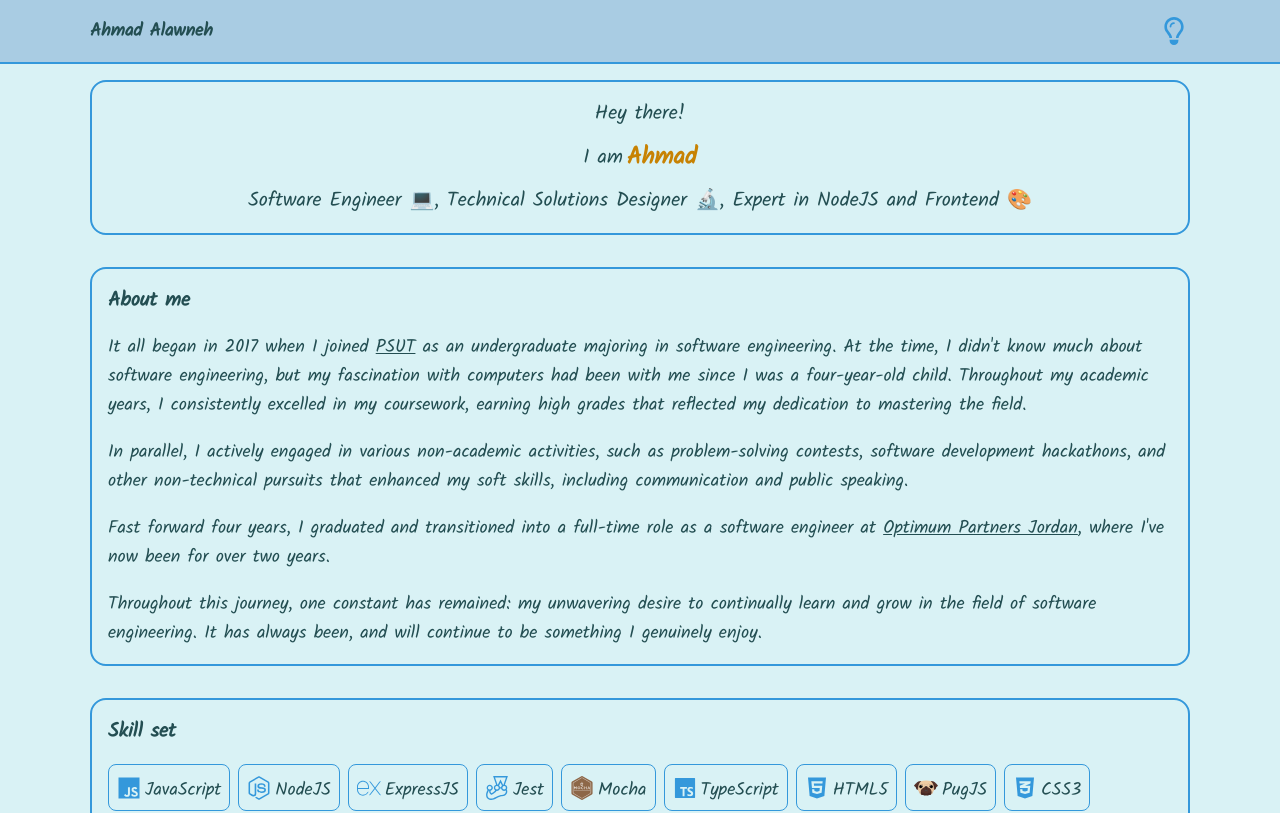
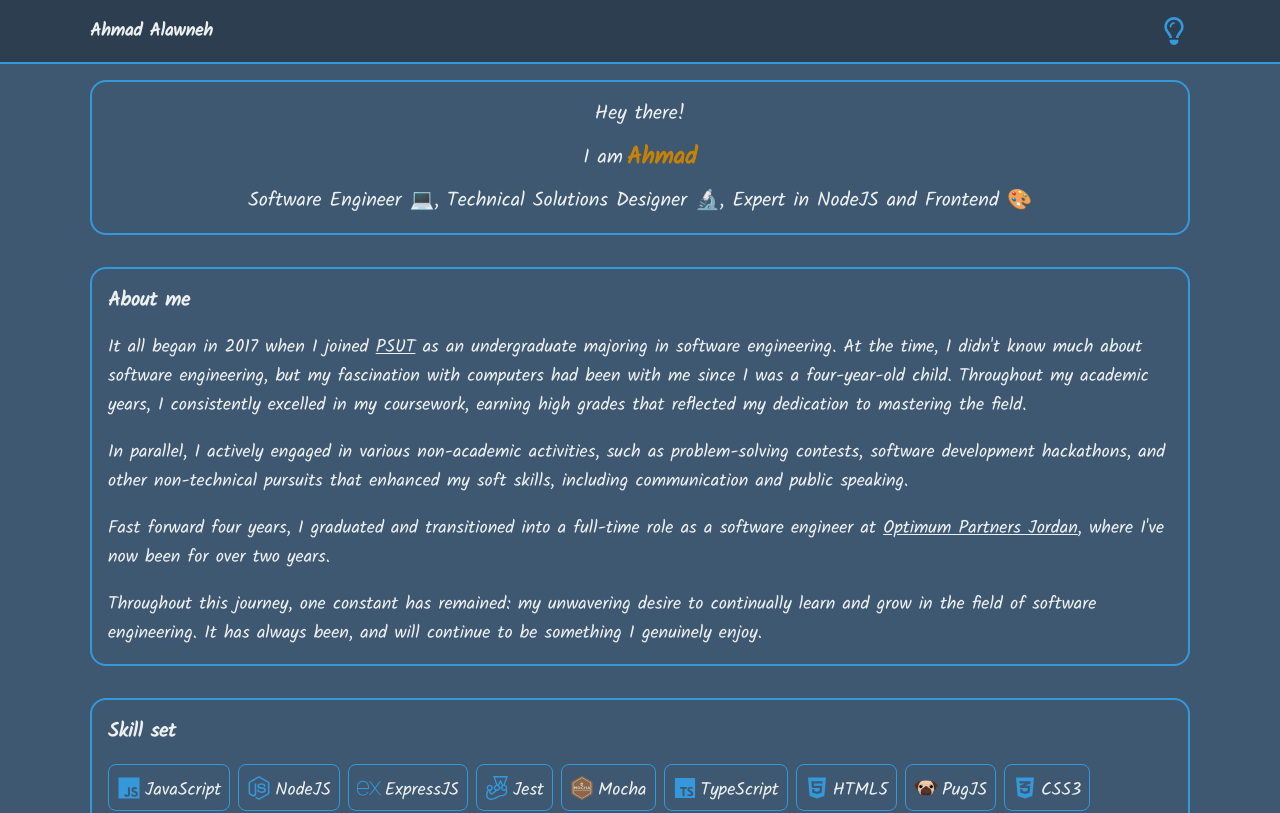
Before and after one commit to Ahmad-Alawneh99/Portfolio, a Next.js app: page / in a window 1280 px wide. Shown: the top 813 px of the page. Built offline with nearby package versions, Linux system fonts and the light colour scheme.

Commit message:
Safety check for dark theme

```diff
--- a/src/components/themeToggle/ThemeToggle.js
+++ b/src/components/themeToggle/ThemeToggle.js
@@ -6,7 +6,7 @@ export default function RenderThemeToggle() {
 	const [theme, setTheme] = useState('');
 
 	useLayoutEffect(() => {
-		const storedTheme = localStorage.getItem('theme');
+		const storedTheme = localStorage.getItem('theme') || 'dark';
 		if (storedTheme !== theme) {
 			setTheme(storedTheme);
 			document.body.dataset.theme = storedTheme;
```
